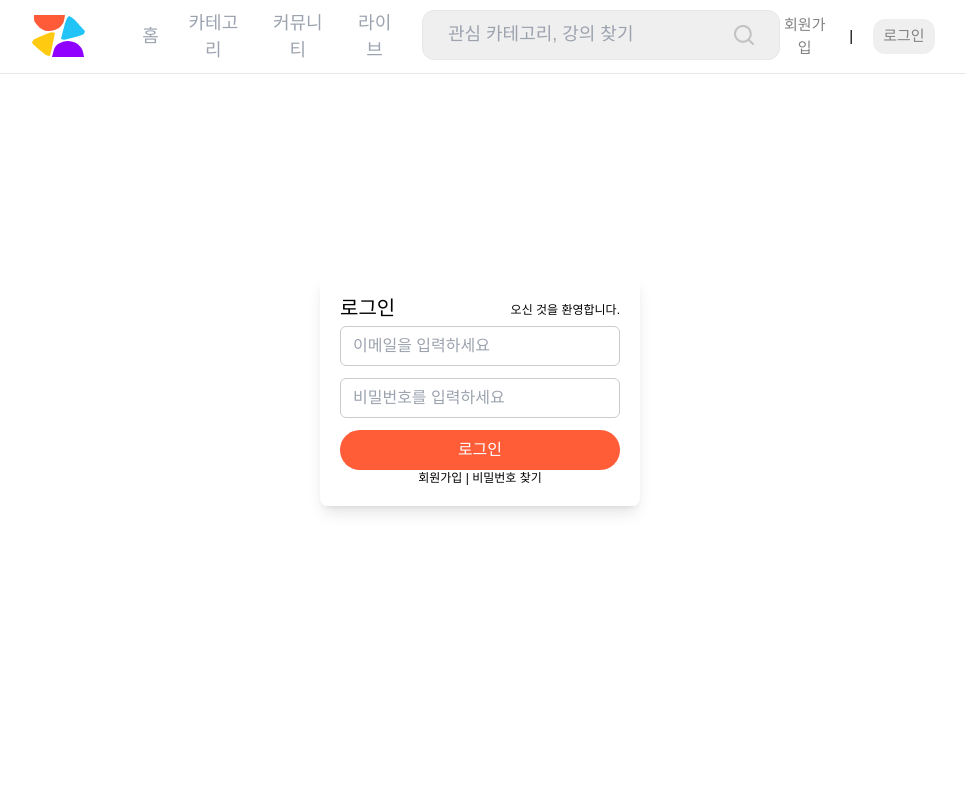
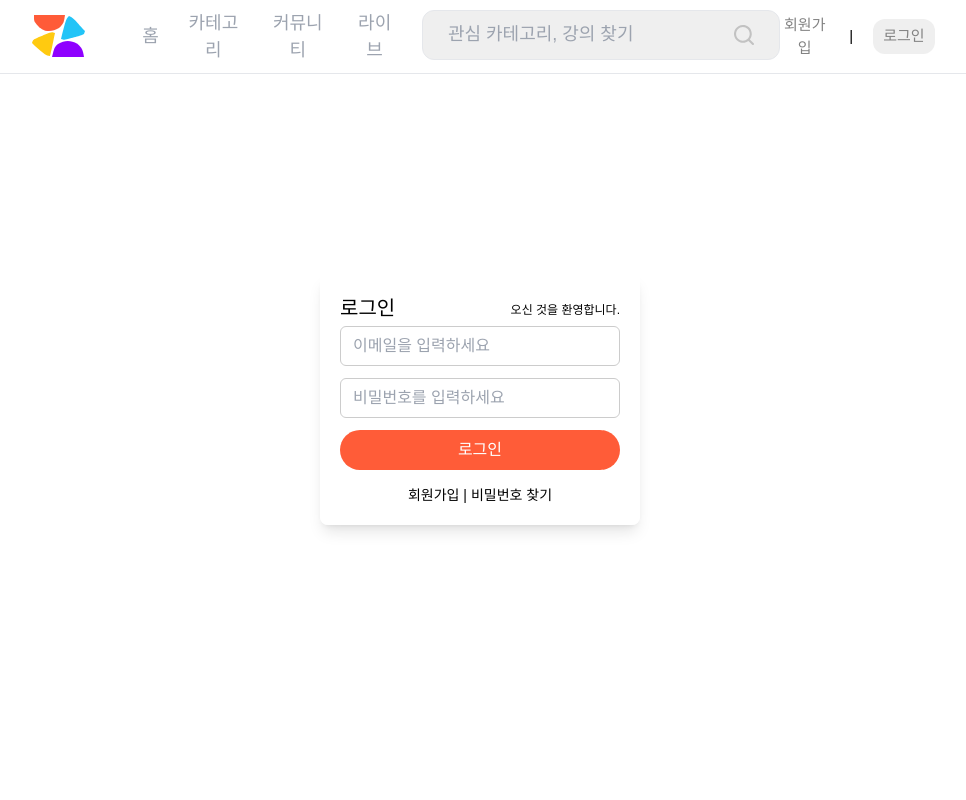
Before and after one commit to dnwnsrb11/grimtalk, a React (Vite) app: page /login in a window 1280 px wide. Shown: the top 800 px of the page, without its empty margins (160-1126 px from the left). Built offline with nearby package versions, Linux system fonts and the light colour scheme; a web font is replaced by a local one.

Commit message:
fix: 로그인해도 회원가입 성공 페이지로 이동하는것 수정

```diff
--- a/src/api/auth.js
+++ b/src/api/auth.js
@@ -36,7 +36,7 @@ const useLogin = ({ email, password }) => {
           useAuthStore.getState().loginAuth(accessToken); // 토큰 저장
 
           toast.success('로그인 되었습니다.');
-          navigate('/signup-success'); // 홈 페이지로 이동
+          navigate('/'); // 홈 페이지로 이동
         }
       }
 
--- a/src/routes/pages/LoginPage.jsx
+++ b/src/routes/pages/LoginPage.jsx
@@ -52,11 +52,18 @@ export const LoginPage = () => {
           </div>
         </div>
 
-        <div className="text-center text-xs">
-          <button type="button" onClick={() => navigate(`/signup`)}>
+        <div className="mt-[15px] text-center text-sm">
+          <button
+            type="button"
+            onClick={() => navigate(`/signup`)}
+            className="transition-transform duration-150 hover:scale-105"
+          >
             회원가입
           </button>{' '}
-          | <button type="button">비밀번호 찾기</button>
+          <span> | </span>
+          <button type="button" className="transition-transform duration-150 hover:scale-105">
+            비밀번호 찾기
+          </button>
         </div>
       </div>
     </div>
```
